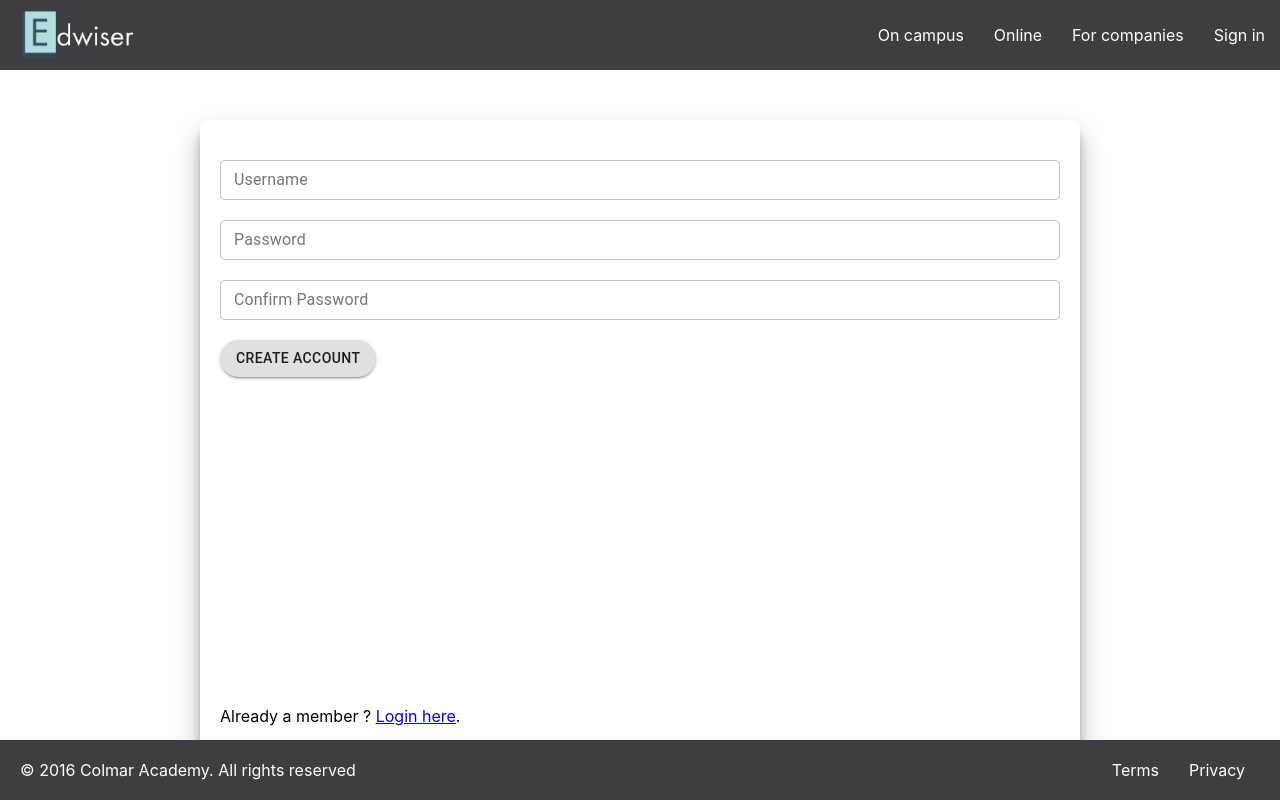
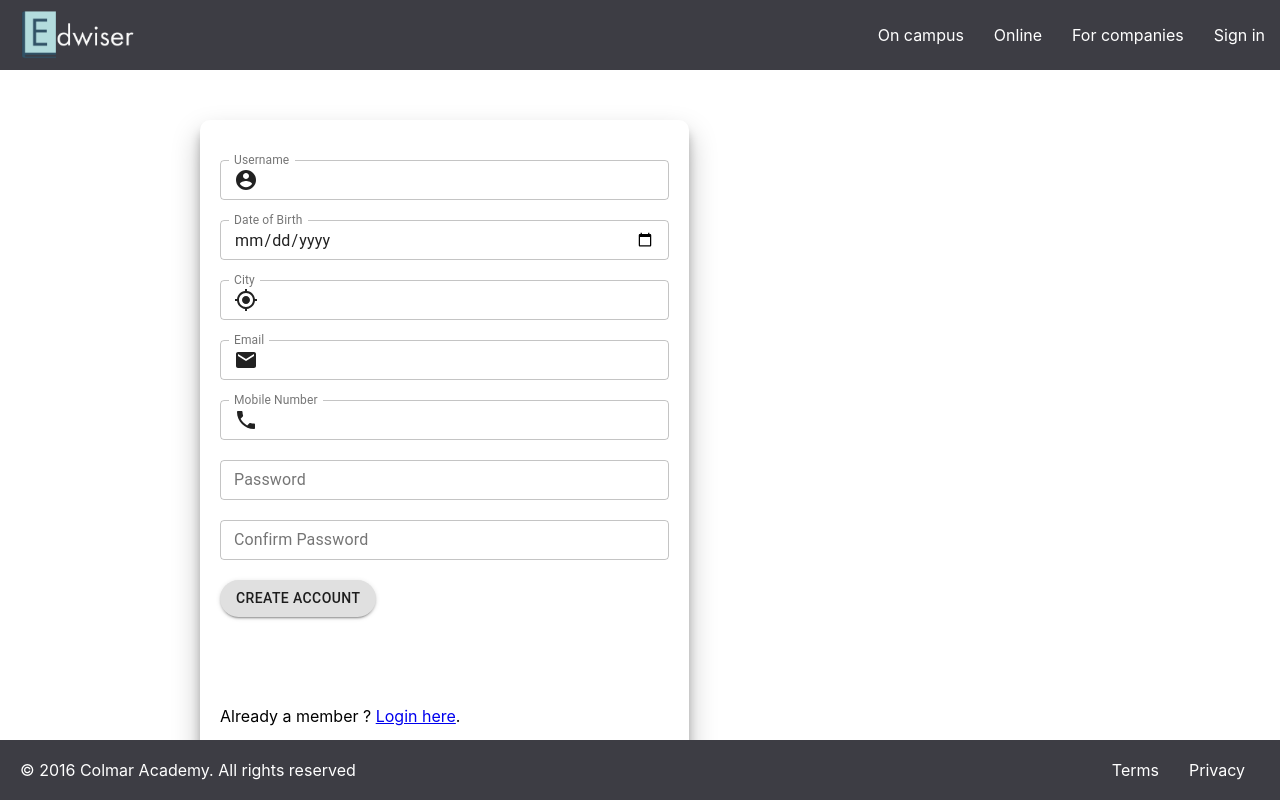
Before and after one commit to HJ1X/edwiser, a React (Create React App) app: page /signup in a window 1280 px wide. Built offline with nearby package versions, Linux system fonts and the light colour scheme.

Commit message:
format signup page

```diff
--- a/package.json
+++ b/package.json
@@ -4,6 +4,7 @@
   "private": true,
   "dependencies": {
     "@material-ui/core": "^4.11.0",
+    "@material-ui/icons": "^4.9.1",
     "@mui-treasury/styles": "^1.13.0",
     "@testing-library/jest-dom": "^5.11.6",
     "@testing-library/react": "^11.2.2",
--- a/src/components/Signup/Signup.css
+++ b/src/components/Signup/Signup.css
@@ -1,5 +1,6 @@
 .Signup .Body {
     margin: 50px 200px 0px 200px;
+    display: flex;
 }
 
 .Signup .SignupForm {
@@ -10,6 +11,7 @@
     padding: 20px;
     box-shadow: 0 14px 28px rgba(0,0,0,0.25), 0 10px 10px rgba(0,0,0,0.22);
     border-radius: 10px;
+    flex-grow: 0.3;
 }
 
 .Signup form {
--- a/src/components/Signup/Signup.jsx
+++ b/src/components/Signup/Signup.jsx
@@ -3,6 +3,10 @@ import { Link } from 'react-router-dom';
 import Header from '../Header/Header';
 import Footer from '../Footer/Footer';
 import { Button, TextField, makeStyles } from "@material-ui/core";
+import AccountCircleIcon from "@material-ui/icons/AccountCircle";
+import MailIcon from "@material-ui/icons/Mail";
+import MyLocationIcon from "@material-ui/icons/MyLocation";
+import PhoneIcon from "@material-ui/icons/Phone";
 import './Signup.css';
 
 const useStyles = makeStyles({
@@ -22,7 +26,11 @@ function Signup() {
             <div className="Body">
                 <div className="SignupForm">
                     <form action="" method="post">
-                        <TextField fullWidth={true} size="small" className={classes.root} variant="outlined" name="username" type="text" label="Username" />
+                        <TextField InputProps={{ startAdornment: (<AccountCircleIcon style={{marginRight: 10}} />) }} fullWidth={true} size="small" className={classes.root} variant="outlined" name="name" type="text" label="Username" />
+                        <TextField fullWidth={true} size="small" className={classes.root} variant="outlined" name="dob" type="date" label="Date of Birth" InputLabelProps={{ shrink: true }} />
+                        <TextField InputProps={{ startAdornment: (<MyLocationIcon style={{ marginRight: 10 }} />) }} fullWidth={true} size="small" className={classes.root} variant="outlined" name="city" type="text" label="City" />
+                        <TextField InputProps={{ startAdornment: (<MailIcon style={{ marginRight: 10 }} />) }} fullWidth={true} size="small" className={classes.root} variant="outlined" name="email" type="email" label="Email" />
+                        <TextField InputProps={{ startAdornment: (<PhoneIcon style={{ marginRight: 10 }} />) }} fullWidth={true} size="small" className={classes.root} variant="outlined" name="mobileNo" type="tel" label="Mobile Number" />
                         <TextField fullWidth={true} size="small" className={classes.root} variant="outlined" name="password" type="password" label="Password" />
                         <TextField fullWidth={true} size="small" className={classes.root} variant="outlined" name="confirm-password" type="password" label="Confirm Password" />
                         <Button className={classes.root} variant="contained" >Create Account</Button>
```
Also changed, not shown: 1 other file (tests, documents, lock files or other folders).
